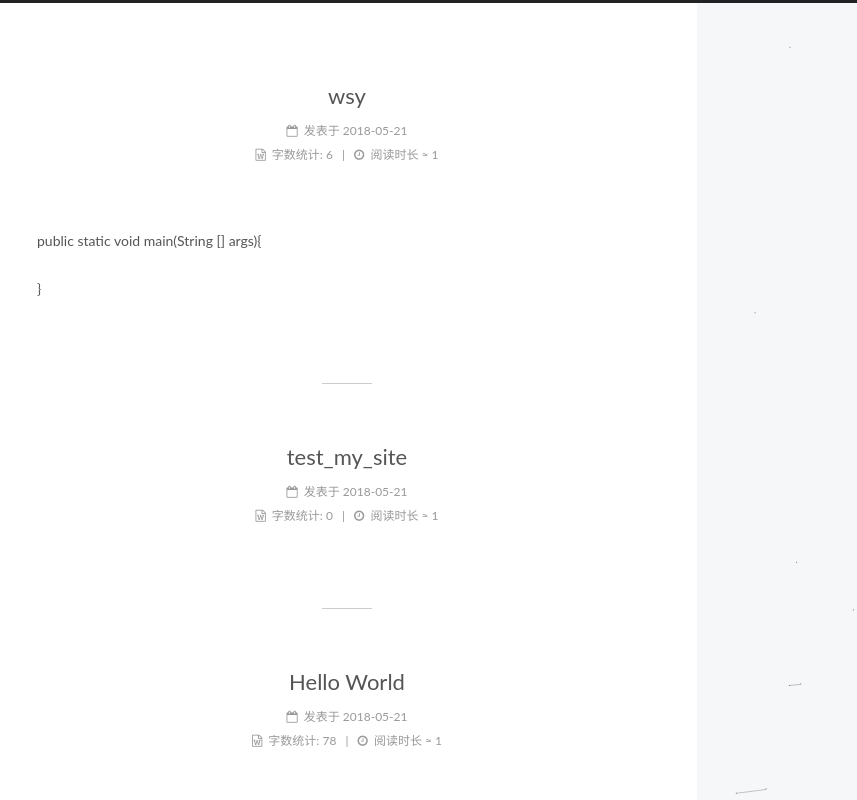
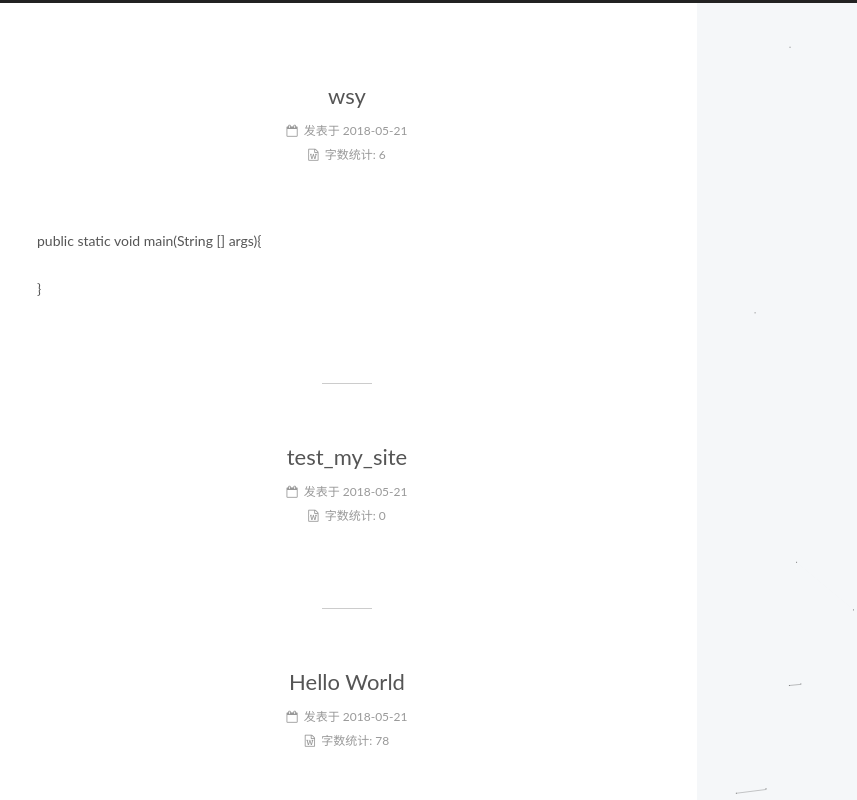
Before and after one commit to Ben286/Ben286.github.io, a plain HTML site: page index.html in a window 1280 px wide. Shown: the top 800 px of the page, 423-1280 px from the left. Drawn offline with Linux system fonts and the light colour scheme.

Commit message:
Site updated: 2018-05-21 21:28:23

```diff
--- a/css/main.css
+++ b/css/main.css
@@ -1823,7 +1823,7 @@ pre .javascript .function {
   width: 4px;
   height: 4px;
   border-radius: 50%;
-  background: #ff942d;
+  background: #1ba822;
 }
 .links-of-blogroll {
   font-size: 13px;
--- a/index.html
+++ b/index.html
@@ -298,19 +298,7 @@
 
 
 
-                <span class="post-meta-divider">|</span>
 
-
-
-                <span class="post-meta-item-icon">
-                  <i class="fa fa-clock-o"></i>
-                </span>
-
-                  <span class="post-meta-item-text">阅读时长 &asymp;</span>
-
-                <span title="阅读时长">
-                  1
-                </span>
 
             </div>
 
@@ -454,19 +442,7 @@
 
 
 
-                <span class="post-meta-divider">|</span>
 
-
-
-                <span class="post-meta-item-icon">
-                  <i class="fa fa-clock-o"></i>
-                </span>
-
-                  <span class="post-meta-item-text">阅读时长 &asymp;</span>
-
-                <span title="阅读时长">
-                  1
-                </span>
 
             </div>
 
@@ -608,19 +584,7 @@
 
 
 
-                <span class="post-meta-divider">|</span>
 
-
-
-                <span class="post-meta-item-icon">
-                  <i class="fa fa-clock-o"></i>
-                </span>
-
-                  <span class="post-meta-item-text">阅读时长 &asymp;</span>
-
-                <span title="阅读时长">
-                  1
-                </span>
 
             </div>
 
```
Also changed, not shown: 2018/05/21/hello-world/index.html (+0 -12 lines), 2018/05/21/test-my-site/index.html (+0 -12 lines), 2018/05/21/wsy/index.html (+0 -12 lines).
